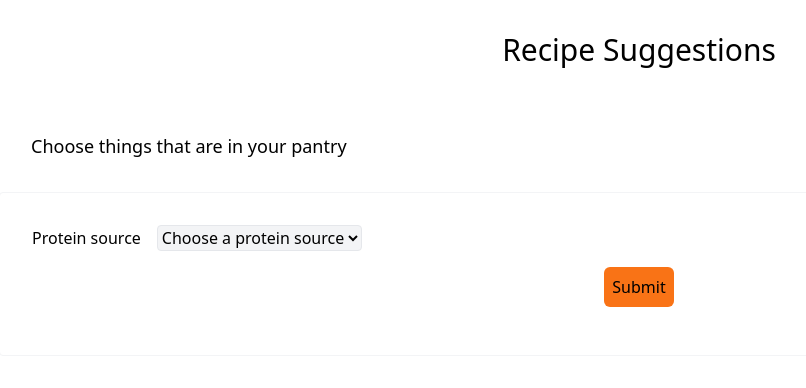
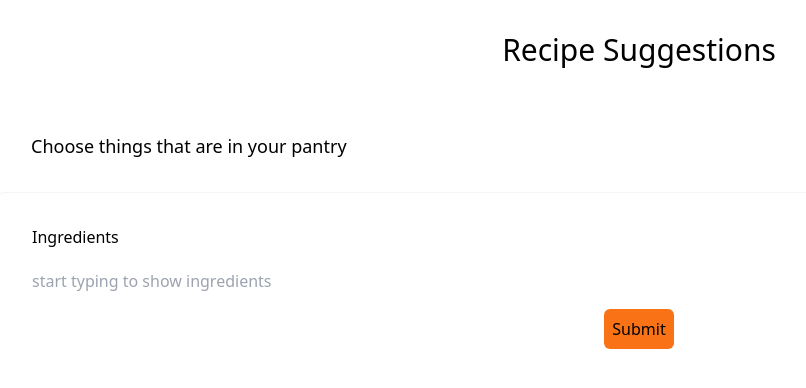
Before and after one commit to Matt-BF/recipe_suggestion, a Next.js app: page / in a window 1280 px wide. Shown: the top 388 px of the page, without its empty margins (1-807 px from the left). Built offline with nearby package versions, Linux system fonts and the light colour scheme.

Commit message:
add search api

```diff
--- a/app/FoodForm.tsx
+++ b/app/FoodForm.tsx
@@ -1,5 +1,5 @@
 export default function FoodForm({
-  proteinOptions,
+  ingredientOptions,
   handleChange,
   handleSubmit,
 }) {
@@ -12,19 +12,15 @@ export default function FoodForm({
         onSubmit={handleSubmit}
       >
         <div className="p-8">
-          <label className="mr-4">Protein source</label>
-          <select
-            className="border rounded border-solid bg-gray-100"
-            name="protein"
-            onChange={handleChange}
-          >
-            <option value="">Choose a protein source</option>
-            {proteinOptions.map((proteinOption: string, idx: number) => (
-              <option key={idx} value={proteinOption}>
-                {proteinOption}
-              </option>
-            ))}
-          </select>
+          <div className="flex flex-col">
+            <label className="mb-5">Ingredients</label>
+            <input
+              type="text"
+              onChange={handleChange}
+              className="w-1/2"
+              placeholder="start typing to show ingredients"
+            />
+          </div>
 
           <div className="flex justify-center">
             <input
--- a/app/page.tsx
+++ b/app/page.tsx
@@ -4,9 +4,9 @@ import { useState } from "react";
 import { useRouter } from "next/navigation";
 
 const page = () => {
-  const proteinOptions: string[] = ["Meat", "Lamb", "Chicken", "Fish", "Pork"];
   const [ingredient, setIngredient] = useState(null);
   const [invalid, setInvalid] = useState(false);
+  const [canCall, setcanCall] = useState(true);
   const router = useRouter();
 
   const handleSubmit = (e) => {
@@ -14,7 +14,26 @@ const page = () => {
     if (!ingredient) {
       setInvalid(true);
     } else {
+      setIngredient(e.target.value);
       router.push("/results");
+    }
+  };
+
+  //call the ingredient search api but only every 5 seconds
+
+  setTimeout(() => {
+    setcanCall(true);
+  }, 5000);
+
+  const handleChange = async (e) => {
+    e.preventDefault();
+    if (e.target.value.length >= 3 && canCall) {
+      const suggestionsResponse = await fetch(
+        "/api/getIngredientSuggestions?ingredient=" + e.target.value
+      );
+      const suggestions = await suggestionsResponse.json();
+      console.log(suggestions);
+      setcanCall(false);
     }
   };
 
@@ -23,8 +42,8 @@ const page = () => {
       <h2 className="text-3xl text-center p-8">Recipe Suggestions</h2>
 
       <FoodForm
-        proteinOptions={proteinOptions}
-        handleChange={(e) => setIngredient(e.target.value)}
+        ingredientOptions={ingredient}
+        handleChange={handleChange}
         handleSubmit={handleSubmit}
       />
       {invalid && (
--- a/app/results/page.tsx
+++ b/app/results/page.tsx
@@ -8,7 +8,7 @@ const page = () => {
   const [recipes, setRecipes] = useState([]);
   const fetchRecipes = async () => {
     /* const recipeResponse = await fetch(
-            `${process.env.NEXT_PUBLIC_BASE_URL}${ingredient}&app_id=${process.env.NEXT_PUBLIC_APP_ID}&app_key=${process.env.NEXT_PUBLIC_APP_KEY}`
+            `https://api.edamam.com/api/recipes/v2?type=public&q=${ingredient}&app_id=${process.env.NEXT_PUBLIC_RECIPE_APP_ID}&app_key=${process.env.NEXT_PUBLIC_RECIPE_APP_KEY}`
         );
         const recipes = await recipeResponse.json();
         console.log(recipes.hits);
--- /dev/null
+++ b/pages/api/getIngredientSuggestions.js
@@ -0,0 +1,14 @@
+export default async function getIngredientSuggestions(req, res) {
+  if (req.method === "GET") {
+    const {
+      query: { ingredient },
+    } = req;
+    const suggestionsResponse = await fetch(
+      `https://api.edamam.com/auto-complete?app_id=${process.env.NEXT_PUBLIC_FOOD_APP_ID}&app_key=${process.env.NEXT_PUBLIC_FOOD_APP_KEY}&q=${ingredient}`
+    );
+    const suggestions = await suggestionsResponse.json();
+    return res.status(200).json(suggestions);
+  } else {
+    res.status(400).json({ message: "GET request failed" });
+  }
+}
```
